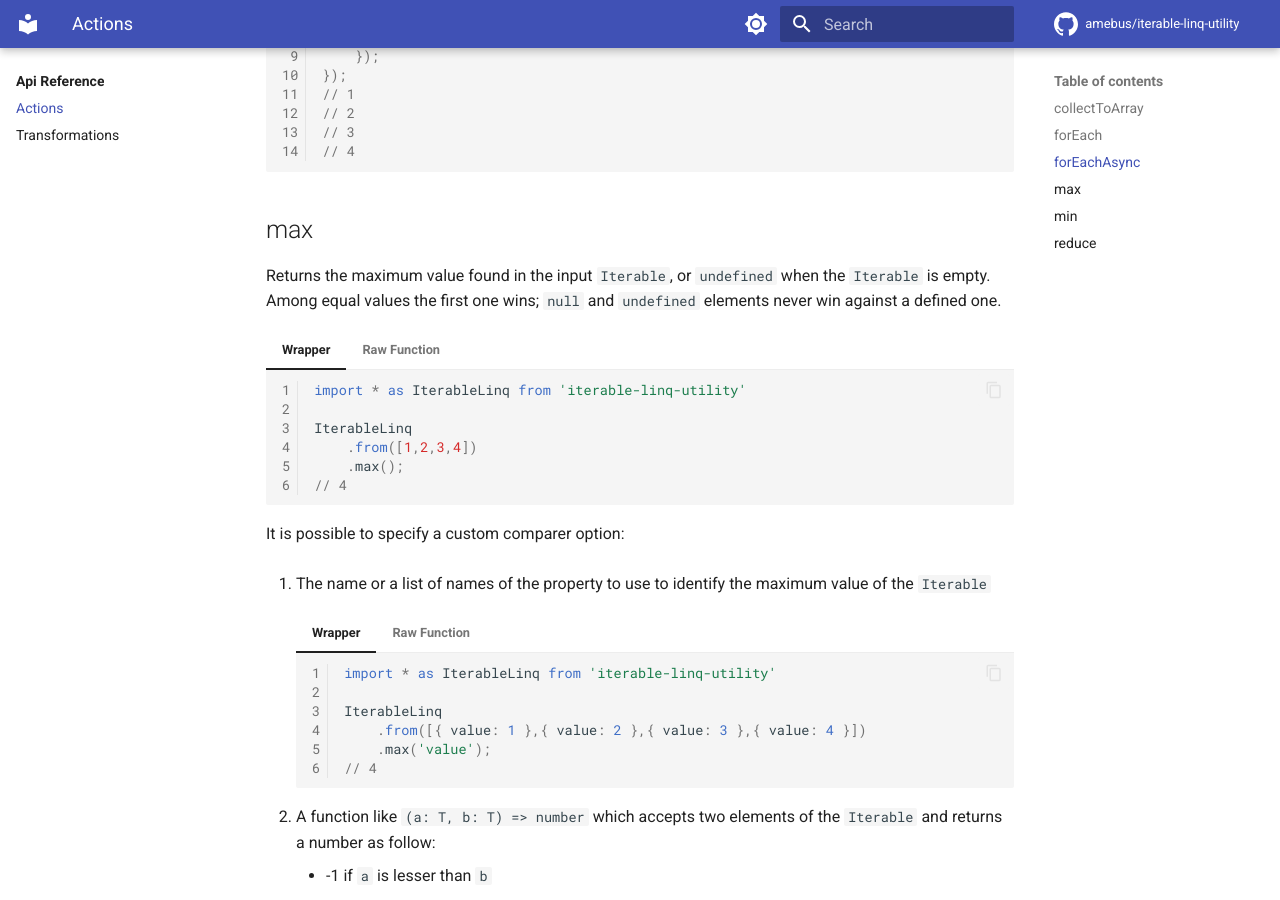
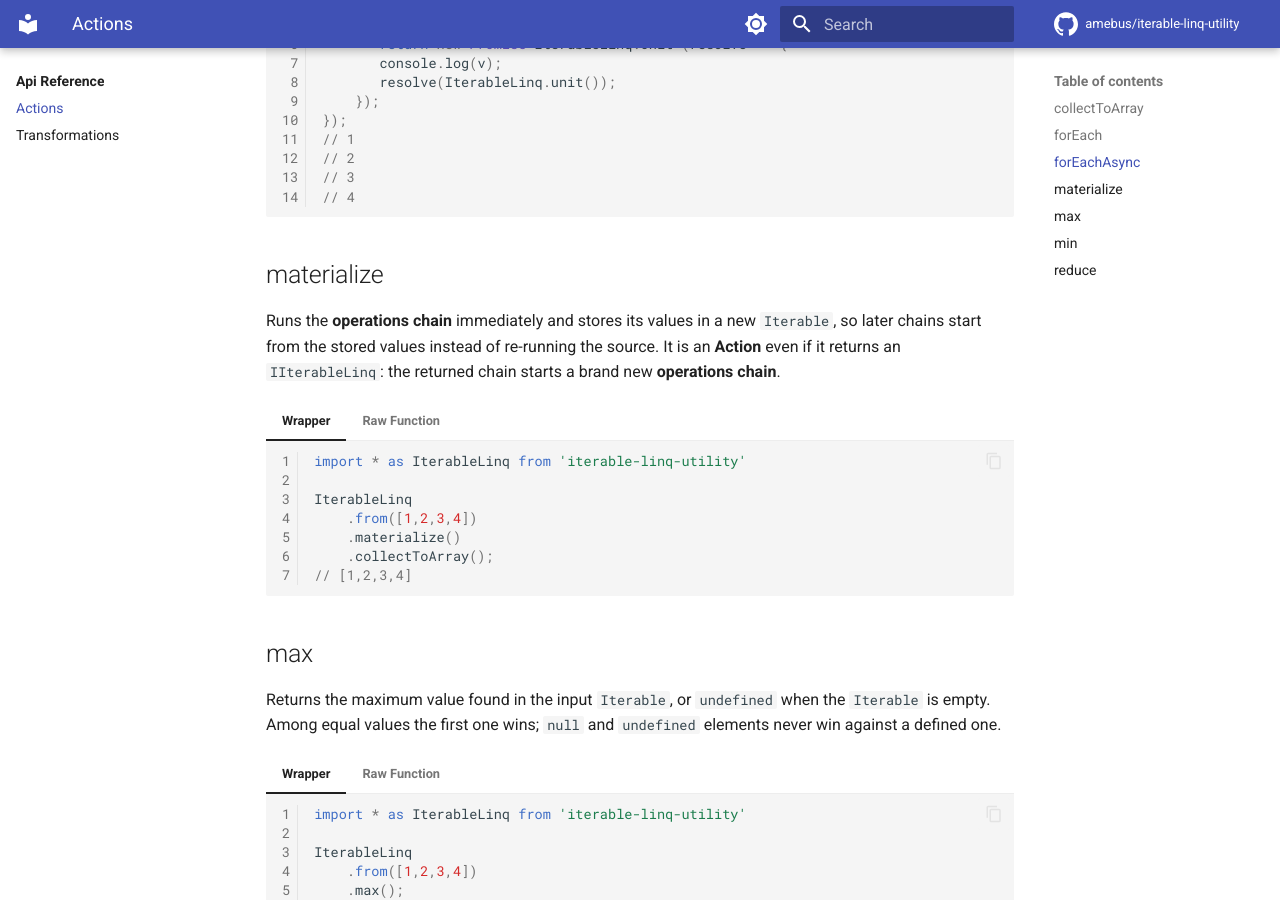
Before and after one commit to Amebus/iterable-linq-utility, an MkDocs documentation site: the page built from documentation/docs/api-reference/actions.md, in a window 1280 px wide and 900 px high, scrolled down 1765 px. Built offline with MkDocs 1.6.1 and Material for MkDocs 9.7.7, drawn with Linux system fonts in a browser that asks for light colours; comment, search, counter and statistics services are not loaded; old or Windows-style settings are respelled for this version of MkDocs; some of the changed text lies outside the part shown.

Commit message:
docs: document materialize as an action
Move the materialize section and its TLDR row from transformations.md
to actions.md (basic-concepts.md already linked it there) and fix the
.materilize() typo in its example.

Co-Authored-By: Claude Opus 5.5 <noreply@anthropic.com>

````diff
--- a/documentation/docs/api-reference/actions.md
+++ b/documentation/docs/api-reference/actions.md
@@ -8,6 +8,7 @@ An **Action** is an operation that cause to **O~s~C** to be materialized. In oth
     | [collectToArray](#collecttoarray) | Collect the data of the input `Iterable` into an `Array`                             |
     | [forEach](#foreach)               | Performs the specified action on each element of the input `Iterable`                |
     | [forEachAsync](#foreachasync)     | Performs the specified async action on each element of the input`Iterable`           |
+    | [materialize](#materialize)       | Runs the chain immediately and stores its values in a new `Iterable`                 |
     | [max](#max)                       | Returns the maximum value found in the input `Iterable`                              |
     | [min](#min)                       | Returns the minimum value found in the input `Iterable`                              |
     | [reduce](#reduce)                 | Accumulates all the elements of input `Iterable` into a single result and returns it |
@@ -108,6 +109,30 @@ The `forEachAsync` will wait until all the promeses are either resolved or rejec
     // 2
     // 3
     // 4
+    ```
+
+## materialize
+
+Runs the **operations chain** immediately and stores its values in a new `Iterable`, so later chains start from the stored values instead of re-running the source. It is an **Action** even if it returns an `IIterableLinq`: the returned chain starts a brand new **operations chain**.
+
+=== "Wrapper"
+
+    ```typescript
+    import * as IterableLinq from 'iterable-linq-utility'
+
+    IterableLinq
+        .from([1,2,3,4])
+        .materialize()
+        .collectToArray();
+    // [1,2,3,4]
+    ```
+=== "Raw Function"
+
+    ```typescript
+    import { Functions } from 'iterable-linq-utility';
+
+    Array.from(Functions.materialize([1,2,3,4]));
+    // [1,2,3,4]
     ```
 
 ## max
````
Also changed, not shown: documentation/docs/api-reference/transformations.md (+0 -23 lines).
